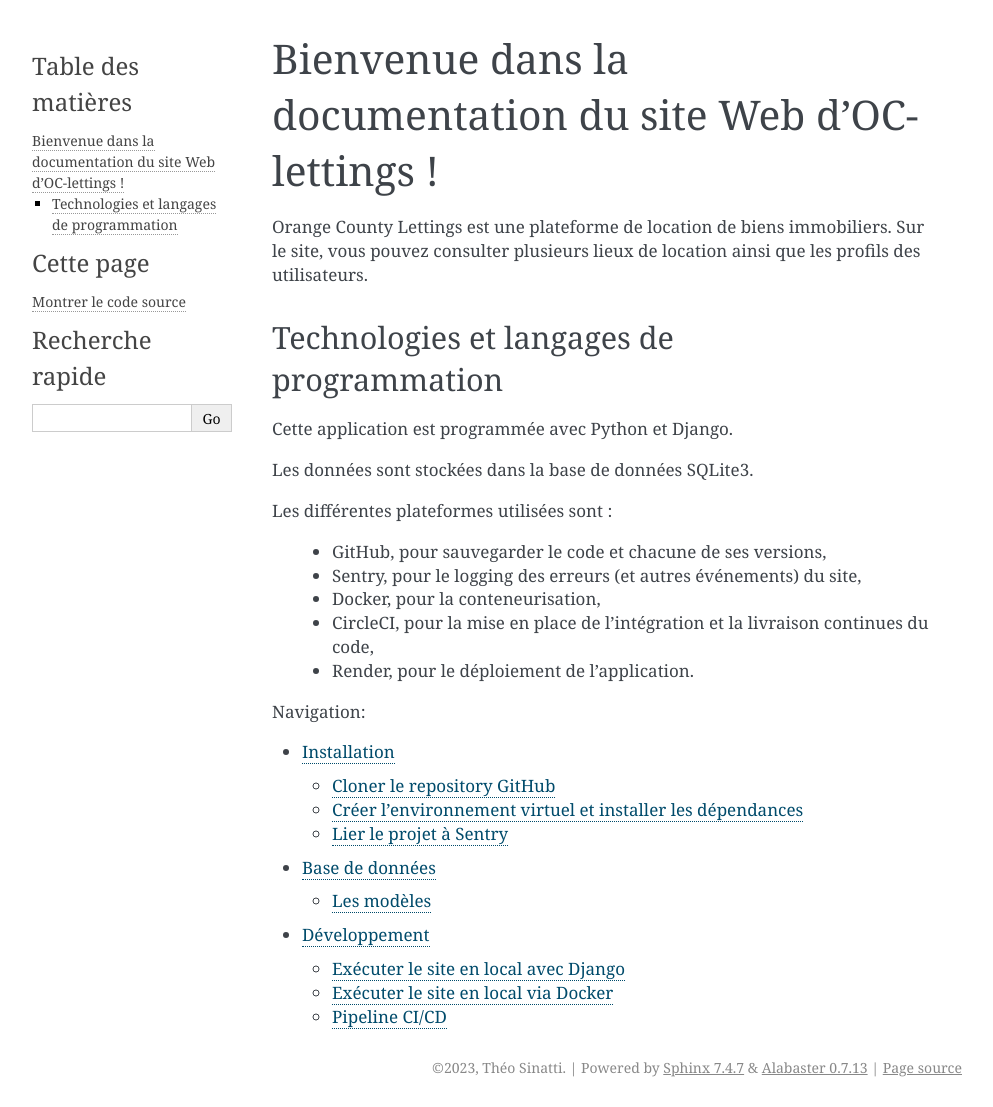
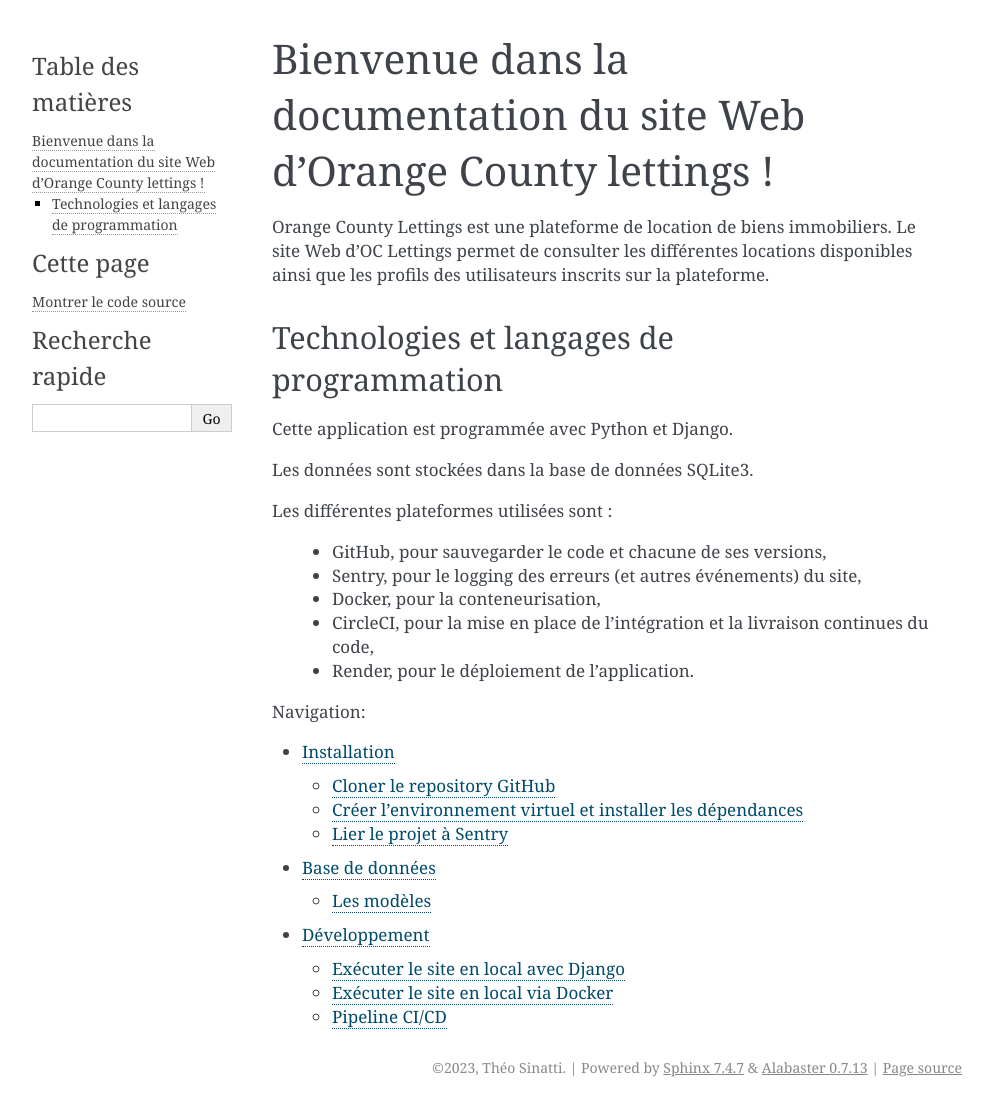
Before and after one commit to TheoSntt/OC_Project_13, a Sphinx documentation site: the page built from docs/source/index.rst, in a window 1280 px wide. Shown: the whole page, without its empty margins (148-1141 px from the left). Built offline with Sphinx 7.4.7, drawn with Linux system fonts in a browser that asks for light colours.

```diff
--- a/docs/source/index.rst
+++ b/docs/source/index.rst
@@ -3,12 +3,12 @@
    You can adapt this file completely to your liking, but it should at least
    contain the root `toctree` directive.
 
-Bienvenue dans la documentation du site Web d'OC-lettings !
+Bienvenue dans la documentation du site Web d'Orange County lettings !
 ===============================================
 
 Orange County Lettings est une plateforme de location de biens immobiliers.
-Sur le site, vous pouvez consulter plusieurs lieux de location ainsi que les
-profils des utilisateurs.
+Le site Web d'OC Lettings permet de consulter les différentes locations disponibles
+ainsi que les profils des utilisateurs inscrits sur la plateforme.
 
 Technologies et langages de programmation
 -----------------------------------------
```
Also changed, not shown: 1 other file.
